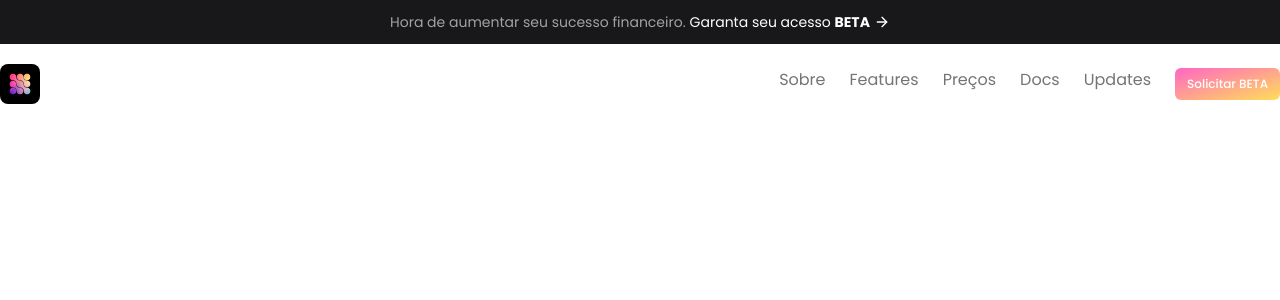
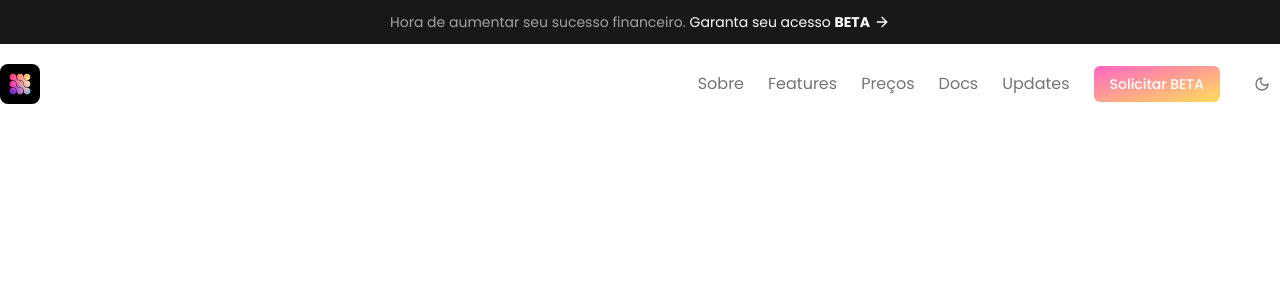
Before and after one commit to devJcdzn/llumon, a Next.js app: page / in a window 1280 px wide. Shown: the top 300 px of the page. Built offline with nearby package versions, Linux system fonts and the light colour scheme.

Commit message:
feat: add dark mode

```diff
--- a/app/layout.tsx
+++ b/app/layout.tsx
@@ -1,6 +1,7 @@
 import type { Metadata } from "next";
 import { Geist, Geist_Mono, Inter, Poppins } from "next/font/google";
 import "./globals.css";
+import { ThemeProvider } from "@/prviders/theme-provider";
 
 const inter = Inter({
   subsets: ["latin"],
@@ -33,9 +34,19 @@ export default function RootLayout({
   children: React.ReactNode;
 }>) {
   return (
-    <html lang="en">
-      <body className={`${poppins.className} ${geistMono.variable} antialiased`}>
-        {children}
+    <html lang="en" suppressHydrationWarning>
+      <body
+        className={`${poppins.className} ${geistMono.variable} antialiased`}
+        suppressHydrationWarning
+      >
+        <ThemeProvider
+          attribute={"class"}
+          defaultTheme="light"
+          enableSystem
+          disableTransitionOnChange
+        >
+          {children}
+        </ThemeProvider>
       </body>
     </html>
   );
--- a/components/sections/header.tsx
+++ b/components/sections/header.tsx
@@ -1,9 +1,9 @@
 import { cn } from "@/lib/utils";
-import { ArrowRight } from "lucide-react";
-import { MenuIcon } from "lucide-react";
+import { ArrowRight, MenuIcon } from "lucide-react";
 import Image from "next/image";
 import Link from "next/link";
 import { buttonVariants } from "../ui/button";
+import { ToggleThemeButton } from "../toggle-theme-button";
 
 const navLinks = [
   { path: "#about", text: "Sobre" },
@@ -17,7 +17,9 @@ export const Header = () => {
   return (
     <header className="sticky top-0">
       <div className="flex justify-center items-center py-3 gap-1 bg-primary text-white dark:text-black text-sm">
-        <p className="text-white/60 dark:text-black/60">Hora de aumentar seu sucesso financeiro.</p>
+        <p className="text-white/60 dark:text-black/60">
+          Hora de aumentar seu sucesso financeiro.
+        </p>
         <div className="inline-flex gap-1 items-center">
           <p>
             Garanta seu acesso <strong>BETA</strong>
@@ -35,7 +37,7 @@ export const Header = () => {
             className="rounded-lg bg-black p-1"
           />
           <MenuIcon className="size-6 hidden md:hidden" />
-          <nav className="hidden md:flex gap-6 text-primary/60 transition-colors">
+          <nav className="hidden md:flex items-center gap-6 text-primary/60 transition-colors">
             {navLinks.map((link) => (
               <Link
                 href={link.path}
@@ -47,10 +49,11 @@ export const Header = () => {
             ))}
             <Link
               href={"#"}
-              className={cn(buttonVariants({ variant: "primary", size: "sm" }))}
+              className={cn(buttonVariants({ variant: "primary" }))}
             >
               Solicitar BETA
             </Link>
+            <ToggleThemeButton />
           </nav>
         </div>
       </div>
--- /dev/null
+++ b/components/toggle-theme-button.tsx
@@ -0,0 +1,19 @@
+"use client";
+
+import { useTheme } from "next-themes";
+import { Button } from "./ui/button";
+import { Moon, Sun } from "lucide-react";
+
+export const ToggleThemeButton = () => {
+  const { theme, setTheme } = useTheme();
+
+  const onToggleTheme = () => {
+    theme === "dark" ? setTheme("light") : setTheme("dark");
+  };
+
+  return (
+    <Button onClick={onToggleTheme} variant={"ghost"} size={"icon"}>
+      {theme === "dark" ? <Sun className="size-5" /> : <Moon className="size-5" />}
+    </Button>
+  );
+};
--- /dev/null
+++ b/components/ui/switch.tsx
@@ -0,0 +1,29 @@
+"use client"
+
+import * as React from "react"
+import * as SwitchPrimitives from "@radix-ui/react-switch"
+
+import { cn } from "@/lib/utils"
+
+const Switch = React.forwardRef<
+  React.ElementRef<typeof SwitchPrimitives.Root>,
+  React.ComponentPropsWithoutRef<typeof SwitchPrimitives.Root>
+>(({ className, ...props }, ref) => (
+  <SwitchPrimitives.Root
+    className={cn(
+      "peer inline-flex h-5 w-9 shrink-0 cursor-pointer items-center rounded-full border-2 border-transparent shadow-sm transition-colors focus-visible:outline-none focus-visible:ring-2 focus-visible:ring-ring focus-visible:ring-offset-2 focus-visible:ring-offset-background disabled:cursor-not-allowed disabled:opacity-50 data-[state=checked]:bg-primary data-[state=unchecked]:bg-input",
+      className
+    )}
+    {...props}
+    ref={ref}
+  >
+    <SwitchPrimitives.Thumb
+      className={cn(
+        "pointer-events-none block h-4 w-4 rounded-full bg-background shadow-lg ring-0 transition-transform data-[state=checked]:translate-x-4 data-[state=unchecked]:translate-x-0"
+      )}
+    />
+  </SwitchPrimitives.Root>
+))
+Switch.displayName = SwitchPrimitives.Root.displayName
+
+export { Switch }
--- a/package.json
+++ b/package.json
@@ -10,10 +10,12 @@
   },
   "dependencies": {
     "@radix-ui/react-slot": "^1.1.2",
+    "@radix-ui/react-switch": "^1.1.3",
     "class-variance-authority": "^0.7.1",
     "clsx": "^2.1.1",
     "lucide-react": "^0.475.0",
     "next": "15.1.6",
+    "next-themes": "^0.4.4",
     "react": "^19.0.0",
     "react-dom": "^19.0.0",
     "tailwind-merge": "^3.0.1",
--- /dev/null
+++ b/prviders/theme-provider.tsx
@@ -0,0 +1,11 @@
+"use client";
+
+import * as React from "react";
+import { ThemeProvider as NextThemesProvider } from "next-themes";
+
+export function ThemeProvider({
+  children,
+  ...props
+}: React.ComponentProps<typeof NextThemesProvider>) {
+  return <NextThemesProvider {...props}>{children}</NextThemesProvider>;
+}
```
Also changed, not shown: 1 other file (tests, documents, lock files or other folders).
